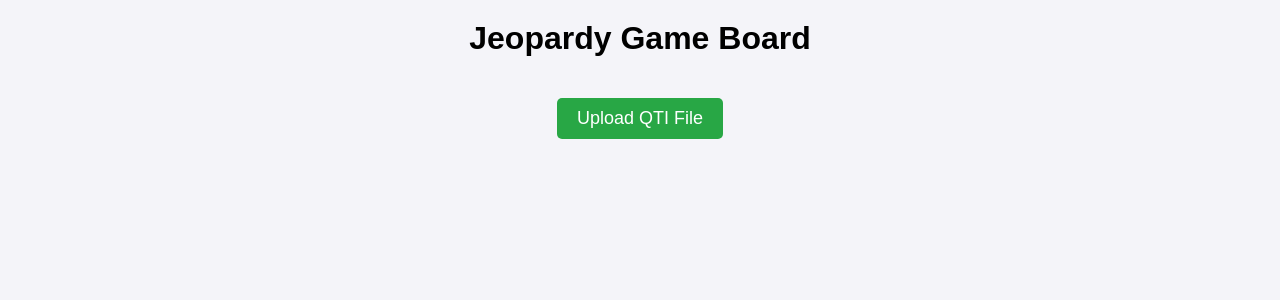
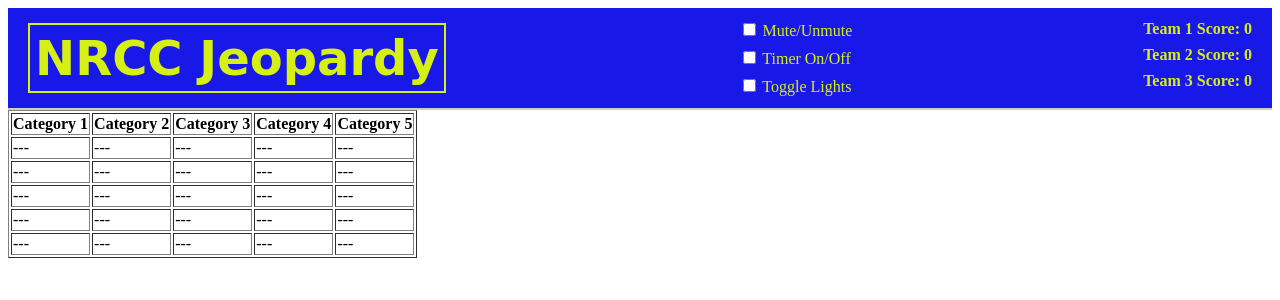
Before and after one commit to ZaEFe/Team3Jeopardy, a Django app: page / in a window 1280 px wide. Shown: the top 300 px of the page. Run offline with Django 5.2, Linux system fonts and the light colour scheme; data that the repository does not hold is empty.

Commit message:
Added Scoreboard and a table for game board.

```diff
--- /dev/null
+++ b/game/static/css/jeopardy.css
@@ -0,0 +1,166 @@
+/*
+Start Screen (start_screen.html) CSS
+*/
+#before_start {  /* THIS IS ALL ENCOMPASSING */
+    display: flex;
+    flex-direction: column;
+    align-items: center;
+    height: 100vh; /* Full height of the viewport */
+    background-color: rgb(24, 24, 233);
+    /* color: rgb(214, 240, 20); */
+}
+
+/* Before Start button is clicked CSS */
+button.welcome {
+    width: 300px;
+    height: 100px;
+    border-radius: 75%; /* Makes it round */
+    background-color: rgb(24, 24, 233);
+    color: rgb(214, 240, 20);
+    border: 1px dashed rgb(214, 240, 20);
+    font-size: 1.2rem;
+    font-weight: bold;
+    cursor: pointer;
+    box-shadow: 2px 4px 6px rgba(214, 240, 20, 0.4);
+    transition: transform 0.2s ease;
+}
+
+button.welcome:hover {
+    transform: scale(1.1); /* Slightly enlarges the button on hover */
+}
+
+/*
+After Start button is clicked CSS
+--Beginning template from Conor Bailey Youtube Channel--
+*/
+#after_start {
+    margin: 0;
+    padding: 0;
+    box-sizing: border-box;
+    font-family: "Poppins", sans-serif;
+    background-color: rgb(24, 24, 233);
+
+}
+
+#after_start header {
+    position: relative;
+    left: 0;
+    top: 0;
+    width: 1005;
+    height: 80px;
+}
+
+#after_start header h4 {
+    position: absolute;
+    left: 10%;
+    bottom: 1rem;
+    font-size: 1.6rem;
+}
+
+/* Splash screen */
+
+.intro {
+    position: fixed;
+    z-index: 1;
+    left: 0;
+    top: 0;
+    width: 100%;
+    height: 100vh;
+    background-color: #161616;
+    transition: 1s;
+}
+
+.intro.slide-up {
+    width: 200px;
+    height: 50px;
+    top: 0;
+    left: 0;
+    transform: translate(20px, 0);
+    background-color: transparent;
+}
+
+.logo-header {
+    position: absolute;
+    top: 40%;
+    left: 50%;
+    transform: translate(-50%, -50%);
+    color: #ffffff;
+    display: flex;
+    gap: 10px;
+    align-items: center;
+    justify-content: center;
+    transition: all 1s ease-in-out;
+}
+
+.logo {
+    position: relative;
+    display: inline-block;
+    opacity: 0;
+    transform: translateY(20px);
+    transition: transform 0.5s ease-in-out;
+
+}
+
+.logo.active {
+    transform: translateY(0);
+    opacity: 1;
+
+}
+
+.logo.fade {
+    bottom: 150px;
+    opacity: 0;
+}
+
+/*Jeopardy Board (jeopardy.html) CSS*/
+/* Header/Banner CSS */
+
+#banner {
+    display: flex;
+    justify-content: space-between;
+    align-items: center;
+    padding: 10px 20px;
+    background-color: rgb(24, 24, 233);
+    border-bottom: 2px solid #ccc;
+}
+
+#left_section {
+    display: flex;
+    font-size: xx-large;
+    font-weight: bold;
+    flex-shrink: 1;
+}
+
+h1#logo {
+    margin: .1em 0;
+    color: rgb(214, 240, 20);
+    font-family: 'Lucinda Handwriting', 'Comic Sans MS', cursive, sans-serif;
+    border: 2px solid rgb(214, 240, 20);
+    padding: 5px;
+    font-size: 1.5em;
+}
+
+
+#middle_section {
+    display: flex;
+    flex-direction: column;
+    align-items: flex-start; /* Align items to the left, optional */
+    gap: 0.5rem; /* Optional, adds spacing between items */
+    margin-left: 2px;
+}
+
+#middle_section .labels {
+    margin-bottom: 5px;
+    color: rgb(214, 240, 20);
+}
+
+#right_section {
+    display: flex;
+    flex-direction: column;
+    justify-content: left; /* Align items to the right */
+    margin-bottom: 5px;
+    color: rgb(214, 240, 20);
+    font-size: medium;
+    font-weight: bold;
+    gap: 0.5rem;
+}
--- a/game/templates/game_board.html
+++ b/game/templates/game_board.html
@@ -1,200 +1,87 @@
 <!DOCTYPE html>
 <html lang="en">
-  <head>
-    <meta charset="UTF-8" />
-    <meta name="viewport" content="width=device-width, initial-scale=1.0" />
-    <title>Jeopardy Game Board</title>
-    <style>
-      body {
-        font-family: Arial, sans-serif;
-        text-align: center;
-        background-color: #f4f4f9;
-      }
+<head>
+    <meta charset="UTF-8">
+    <meta name="viewport" content="width=device-width, initial-scale=1.0">
+    <title>Jeopardy</title>
+    <link rel="stylesheet" href="../static/css/jeopardy.css">
+    <script src="../static/js/jeopardy.js" defer></script>
+</head>
+<body>
+    <header id="banner">
+        <!--This is the lettering-->
+        <div id="left_section">
+            <h1 id="logo">NRCC Jeopardy</h1>
+        </div>
 
-      h1 {
-        margin-top: 20px;
-      }
+        <!--These are settings for sound and timer more can be added or removed-->
+        <div name="settings" id="middle_section">
+            <div>
+                <input type="checkbox" id="sound_toggle" />
+                <label class="labels" for="sound_toggle">Mute/Unmute</label>
+            </div>
+            <div>
+                <input type="checkbox" id="timer_toggle" />
+                <label class="labels" for="timer_toggle">Timer On/Off</label>
+            </div>
+            <div>
+                <input type="checkbox" id="lights_toggle" />
+                <label class="labels" for="lights_toggle">Toggle Lights</label>
+            </div>
+        </div>
 
-      .board {
-        display: grid;
-        grid-template-columns: repeat(5, 1fr);
-        grid-gap: 10px;
-        margin: 20px;
-        max-width: 700px;
-        margin: auto;
-      }
+        <!--This is the score board-->
+        <div name="scoreboard" id="right_section">
+            <div id="team1">Team 1 Score: 0</div>
+            <div id="team2">Team 2 Score: 0</div>
+            <div id="team3">Team 3 Score: 0</div>
+        </div>
 
-      .cell {
-        background-color: #007bff;
-        color: white;
-        padding: 30px;
-        font-size: 24px;
-        border: 2px solid #0056b3;
-        cursor: pointer;
-        transition: background-color 0.3s;
-      }
+    </header>
+    <main id="game_board">
+        <table border="1">
+            <tr>
+                {% for category in categories|slice:":5" %}  {# Ensure max 5 categories #}
+                    <th>{{ category.name }}</th>
+                {% empty %}
+                    {% for i in "12345" %}  {# Add placeholder categories if needed #}
+                        <th>Category {{ i }}</th>
+                    {% endfor %}
+                {% endfor %}
+            </tr>
 
-      .cell:hover {
-        background-color: #0056b3;
-      }
+            {% for row in "01234" %}  {# Loop through 5 rows #}
+            <tr>
+                {% for category in categories|slice:":5" %}
+                    {% with questions=category.question_set.all|slice:":5" %}
+                        {% if row|add:0 < questions|length %}
+                            <td onclick="location.href='/question/{{ questions.row.id }}/'">
+                                ${{ questions.row.value }}
+                            </td>
+                        {% else %}
+                            <td>---</td>  {# Empty slot for missing questions #}
+                        {% endif %}
+                    {% endwith %}
+                {% empty %}
+                    {% for i in "01234" %}
+                        <td>---</td>  {# Empty placeholders if no categories #}
+                    {% endfor %}
+                {% endfor %}
+            </tr>
+            {% endfor %}
+        </table>
 
-      .cell:active {
-        background-color: #00408a;
-      }
+        </body>
+        <script>
+            function revealQuestion(questionId) {
+                fetch(`/set_current_question/${questionId}/`)
+                .then(response => response.json())
+                .then(data => {
+                    document.getElementById("question-display").innerText = data.question;
+                });
+            }
+        </script>
+    </main>
 
-      .cell.category {
-        font-size: 28px;
-        font-weight: bold;
-      }
-
-      .cell.value {
-        font-size: 36px;
-      }
-
-      #uploadButton {
-        margin: 20px;
-        padding: 10px 20px;
-        background-color: #28a745;
-        color: white;
-        border: none;
-        font-size: 18px;
-        cursor: pointer;
-        border-radius: 5px;
-      }
-
-      #uploadButton:hover {
-        background-color: #218838;
-      }
-
-      #fileInput {
-        display: none;
-      }
-    </style>
-  </head>
-
-  <body>
-    <h1>Jeopardy Game Board</h1>
-
-    <!-- Upload Button -->
-    <button id="uploadButton">Upload QTI File</button>
-    <input type="file" id="fileInput" accept=".xml" />
-
-    <div class="board"></div>
-
-    <script>
-      document
-        .getElementById("uploadButton")
-        .addEventListener("click", function () {
-          document.getElementById("fileInput").click();
-        });
-
-      document
-        .getElementById("fileInput")
-        .addEventListener("change", function (event) {
-          const file = event.target.files[0];
-          if (file) {
-            const reader = new FileReader();
-            reader.onload = function (e) {
-              const xmlContent = e.target.result;
-              parseQTI(xmlContent);
-            };
-            reader.readAsText(file);
-          }
-        });
-
-      function parseQTI(xmlContent) {
-        const parser = new DOMParser();
-        const xmlDoc = parser.parseFromString(xmlContent, "application/xml");
-
-        // Extract categories, questions, and answers from the QTI XML
-        const categories = [];
-        const questions = [];
-        const values = ["$100", "$200", "$300", "$400", "$500"];
-
-        const items = xmlDoc.getElementsByTagName("item");
-
-        for (let i = 0; i < items.length; i++) {
-          const item = items[i];
-          const category =
-            item.getElementsByTagName("category")[0]?.textContent ||
-            "Unknown Category";
-          const questionText =
-            item.getElementsByTagName("questionText")[0]?.textContent ||
-            "No Question";
-          const answerText =
-            item.getElementsByTagName("answerText")[0]?.textContent ||
-            "No Answer";
-
-          if (!categories.includes(category)) {
-            categories.push(category);
-          }
-
-          questions.push({ category, questionText, answerText });
-        }
-
-        // Now filter and map the questions into categories with their corresponding point values
-        const limitedQuestions = limitQuestions(categories, questions, values);
-
-        // Generate the game board with the limited questions
-        generateBoard(limitedQuestions, values);
-      }
-
-      function limitQuestions(categories, questions, values) {
-        const limitedQuestions = [];
-
-        // Limit the number of questions to 5 per category and 25 total questions
-        categories.forEach((category) => {
-          let categoryQuestions = questions.filter(
-            (q) => q.category === category
-          );
-          let categoryLimited = [];
-
-          // Select one question per value ($100, $200, etc.)
-          values.forEach((value) => {
-            const questionForValue = categoryQuestions.find((q) =>
-              q.questionText.includes(value)
-            );
-            if (questionForValue) {
-              categoryLimited.push(questionForValue);
-            }
-          });
-
-          limitedQuestions.push({ category, questions: categoryLimited });
-        });
-
-        // Ensure we don't exceed 25 questions in total
-        let totalQuestions = [];
-        limitedQuestions.forEach((cat) => {
-          totalQuestions = totalQuestions.concat(cat.questions);
-        });
-
-        return totalQuestions.slice(0, 25); // Limit to a max of 25 questions
-      }
-
-      function generateBoard(limitedQuestions, values) {
-        const board = document.querySelector(".board");
-        board.innerHTML = "";
-
-        // Add categories and question cells
-        values.forEach((value, valueIndex) => {
-          limitedQuestions.forEach((questionGroup) => {
-            const question = questionGroup.questions[valueIndex];
-
-            if (question) {
-              const valueCell = document.createElement("div");
-              valueCell.classList.add("cell", "value");
-              valueCell.textContent = value;
-
-              valueCell.addEventListener("click", () => {
-                alert(
-                  `${question.questionText}\nAnswer: ${question.answerText}`
-                );
-              });
-
-              board.appendChild(valueCell);
-            }
-          });
-        });
-    }
-</script>
+</body>
 </html>
--- a/jeopardy/settings.py
+++ b/jeopardy/settings.py
@@ -38,6 +38,7 @@ INSTALLED_APPS = [
     'django.contrib.sessions',
     'django.contrib.messages',
     'django.contrib.staticfiles',
+    'channels',
     'game',
 ]
 
```
Also changed, not shown: game/consumers.py (added, +33 -0 lines), game/routing.py (added, +7 -0 lines), game/templates/game_board1.html (added, +200 -0 lines), game/templates/host_panel.html (+55 -3 lines), jeopardy/asgi.py (+10 -2 lines), game/static/js/game.js (renamed from game/static/css/js/game.js).
